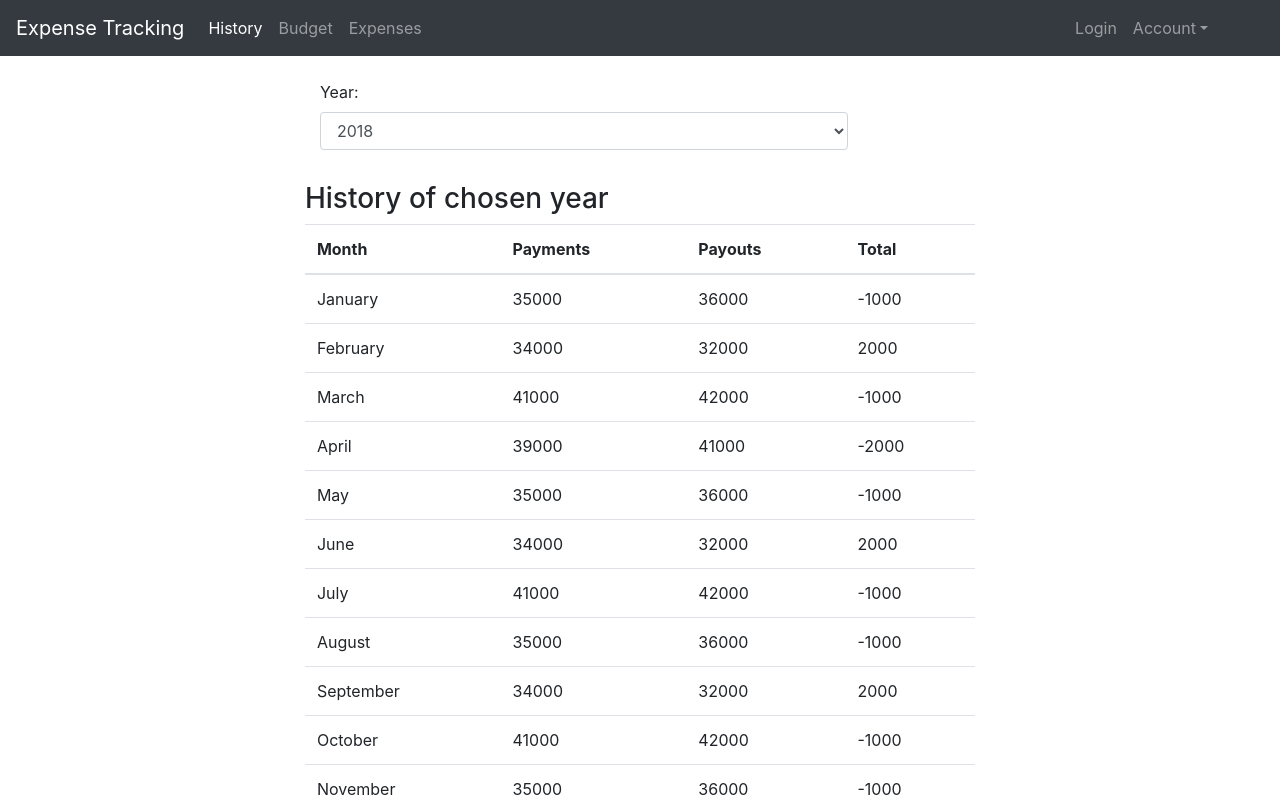
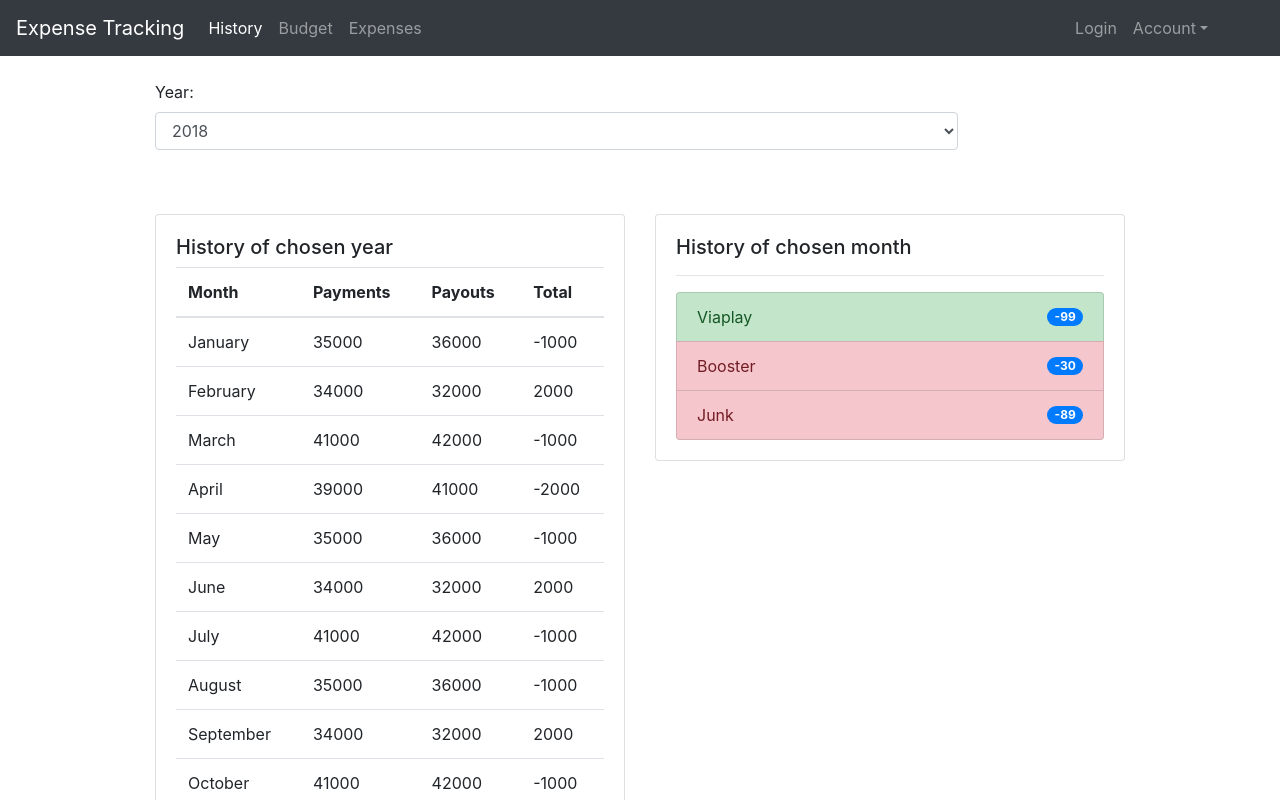
Before and after one commit to magnusbrok/Expense-Tracker-FrontEnd, an Angular app: page /history in a window 1280 px wide. Shown: the top 800 px of the page. Built offline with nearby package versions, Linux system fonts and the light colour scheme.

Commit message:
History column-setup

```diff
--- a/src/app/history/history.component.css
+++ b/src/app/history/history.component.css
@@ -0,0 +1,3 @@
+.hej{
+  min-width: 1000px;
+}
--- a/src/app/history/history.component.html
+++ b/src/app/history/history.component.html
@@ -14,8 +14,11 @@
   </div>
 </div>
 
-<div class="row mt-3">
-  <h3>History of chosen year</h3>
+<div class="row hej mt-5">
+  <div class="col-lg-6">
+    <div class="card card-profile">
+      <div class="card-body">
+        <h5>History of chosen year</h5>
         <table class="table table-hover">
           <thead>
           <tr>
@@ -43,9 +46,16 @@
           </tbody>
         </table>
       </div>
+    </div>
+  </div>
 
-<br>
+  <div class="col-lg-6">
 
+
+    <div class="card card-password">
+      <div class="card-body">
+        <h5>History of chosen month</h5>
+        <hr>
         <ul class="list-group">
           <li class="list-group-item list-group-item-success d-flex justify-content-between align-items-center">
             Viaplay
@@ -60,3 +70,9 @@
             <span class="badge badge-primary badge-pill">-89</span>
           </li>
         </ul>
+      </div>
+    </div>
+
+
+  </div>
+</div>
```
Lines whose indentation alone changed are shown as unchanged.
